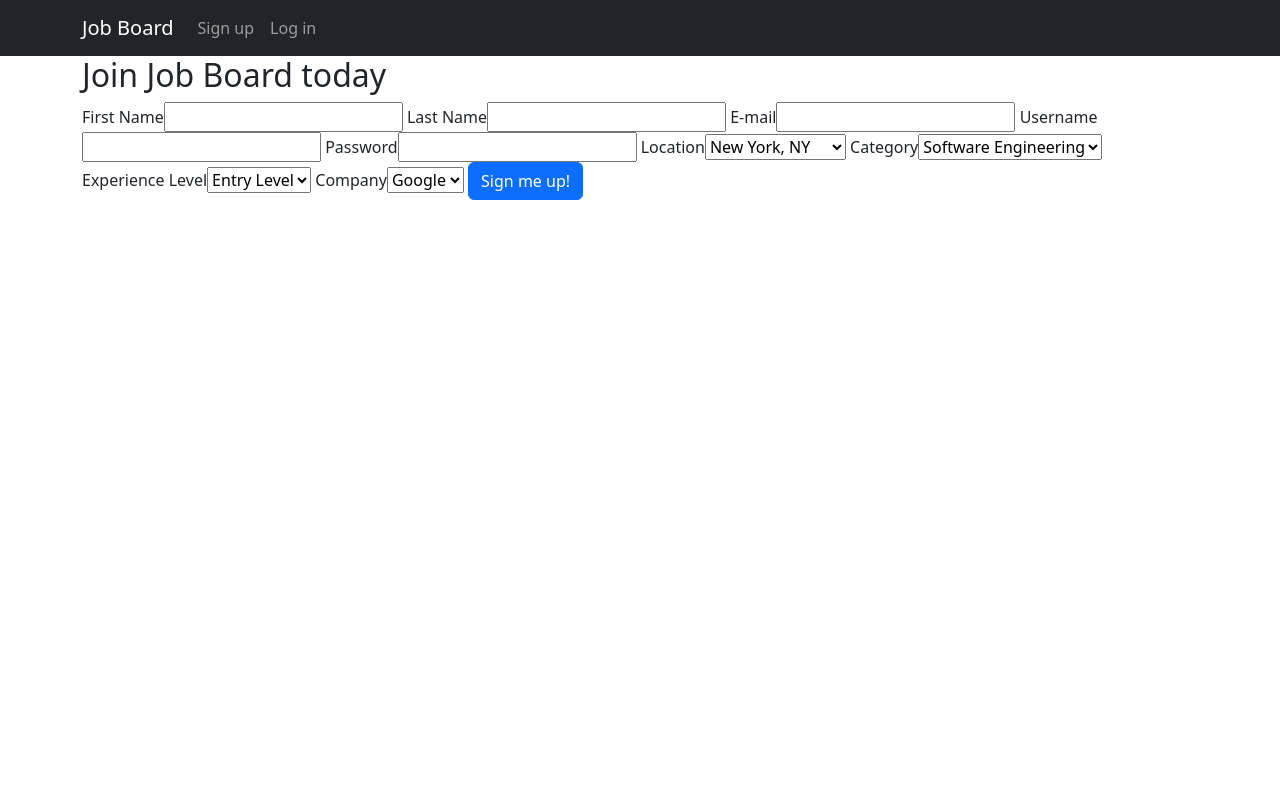
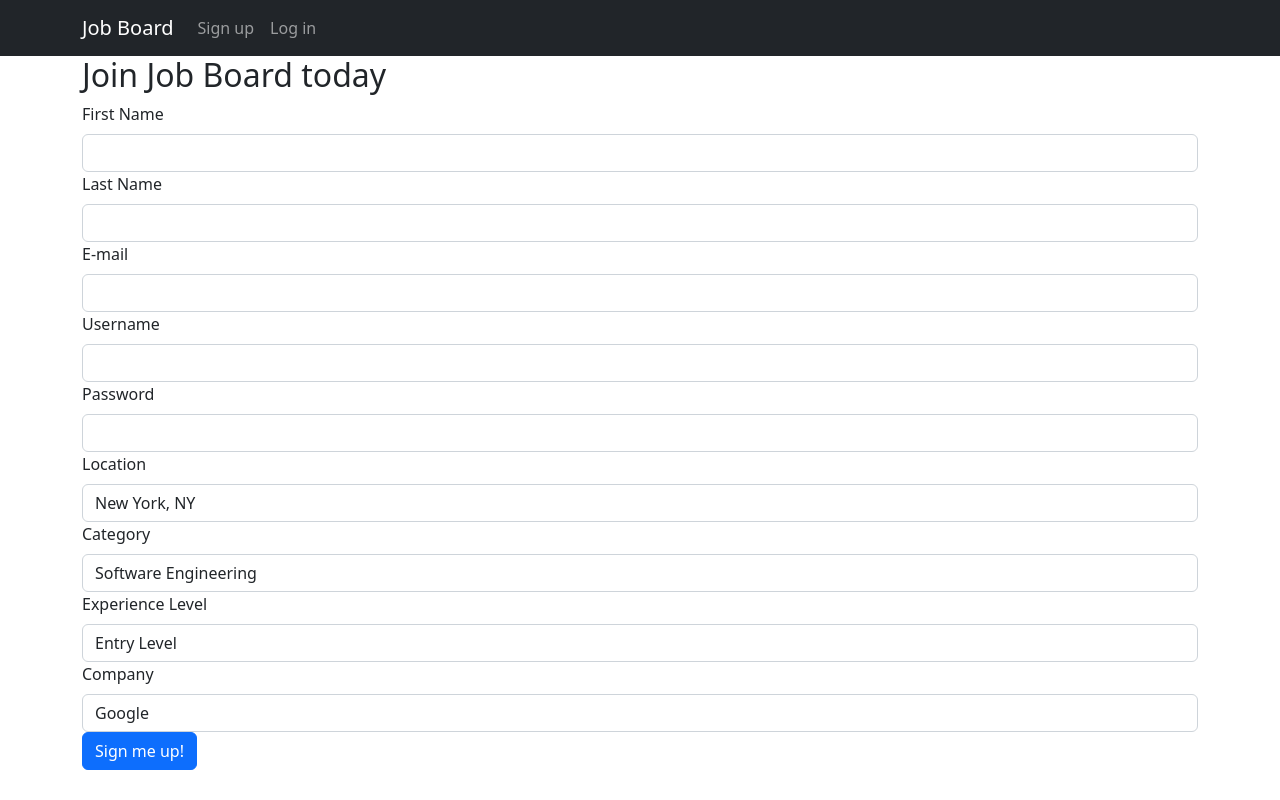
Before and after one commit to lexsac/jobsquare-capstone, a Flask app: page /signup in a window 1280 px wide. Run offline with Flask 3, Linux system fonts and the light colour scheme; some libraries are stand-ins or nearby versions.

Commit message:
Added inputs to form fields

```diff
--- a/templates/users/edit.html
+++ b/templates/users/edit.html
@@ -11,7 +11,8 @@
           {% for error in field.errors %}
             <span class="text-danger">{{ error }}</span>
           {% endfor %}
-          {{ field.label(class="form-field-label") }}{{ field(class="form-field") }}
+          <label>{{ field.label(class="form-label") }}</label>
+          {{ field(class="form-control") }}
         {% endfor %}
 
         <p>To confirm changes, enter your password:</p>
--- a/templates/users/login.html
+++ b/templates/users/login.html
@@ -13,7 +13,8 @@
           {% for error in field.errors %}
             <span class="text-danger">{{ error }}</span>
           {% endfor %}
-          {{ field.label(class="form-field-label") }}{{ field(class="form-field") }}
+          <label>{{ field.label(class="form-label") }}</label>
+          {{ field(class="form-control") }}
         {% endfor %}
 
         <a href="/"><button class="btn btn-primary">Login</button></a>
--- a/templates/users/signup.html
+++ b/templates/users/signup.html
@@ -12,7 +12,8 @@
           {% for error in field.errors %}
             <span class="text-danger">{{ error }}</span>
           {% endfor %}
-          {{ field.label(class="form-field-label") }}{{ field(class="form-field") }}
+            <label>{{ field.label(class="form-label") }}</label>
+            {{ field(class="form-control") }}
         {% endfor %}
 
         <a href="/"><button class="btn btn-primary">Sign me up!</button></a>
```
